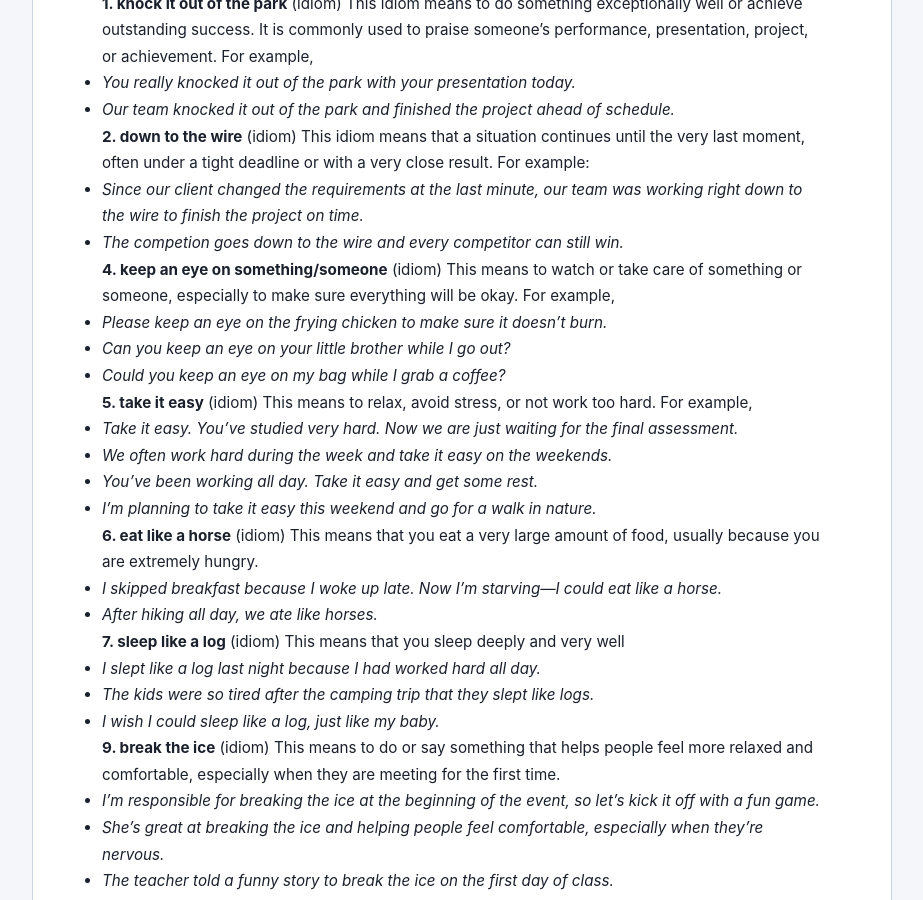
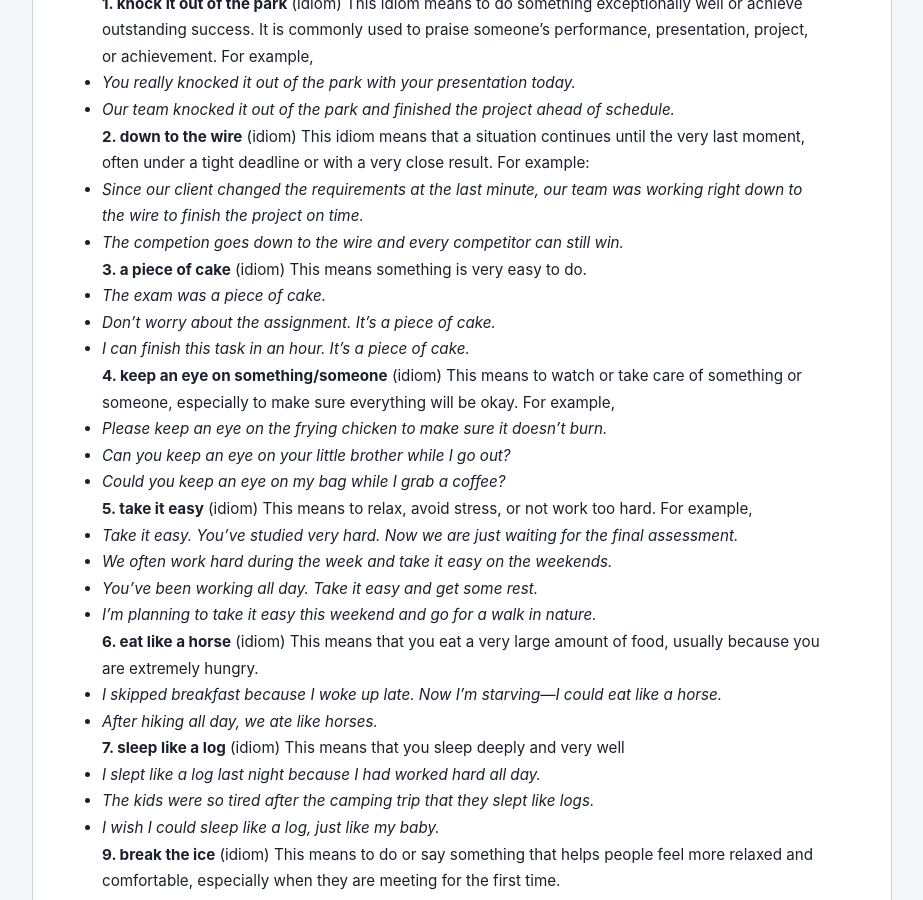
Before and after one commit to DangLeUyen/blog, a Jekyll site: the page built from _posts/2026-07-02-ELVocab.md, in a window 1280 px wide and 900 px high, scrolled down 502 px. Shown: the whole window, without its empty margins (178-1101 px from the left). Built offline with Jekyll 4.4.1, drawn with Linux system fonts in a browser that asks for light colours.

Commit message:
Update 2026-07-02-ELVocab.md

```diff
--- a/_posts/2026-07-02-ELVocab.md
+++ b/_posts/2026-07-02-ELVocab.md
@@ -21,6 +21,14 @@ For example:
 
 - *Since our client changed the requirements at the last minute, our team was working right down to the wire to finish the project on time.*
 - *The competion goes down to the wire and every competitor can still win.*
+
+**3. a piece of cake** (idiom)
+This means something is very easy to do.
+
+- *The exam was a piece of cake.*
+- *Don't worry about the assignment. It's a piece of cake.*
+- *I can finish this task in an hour. It's a piece of cake.*
+
 
 **4. keep an eye on something/someone** (idiom)
 This means to watch or take care of something or someone, especially to make sure everything will be okay. For example,
```
